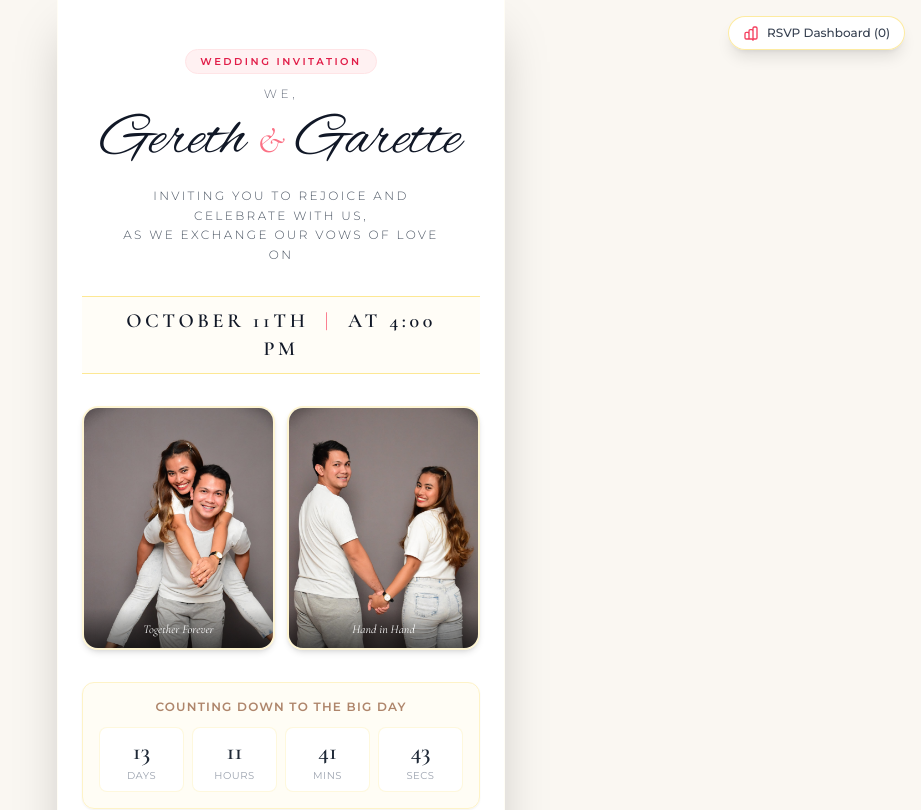
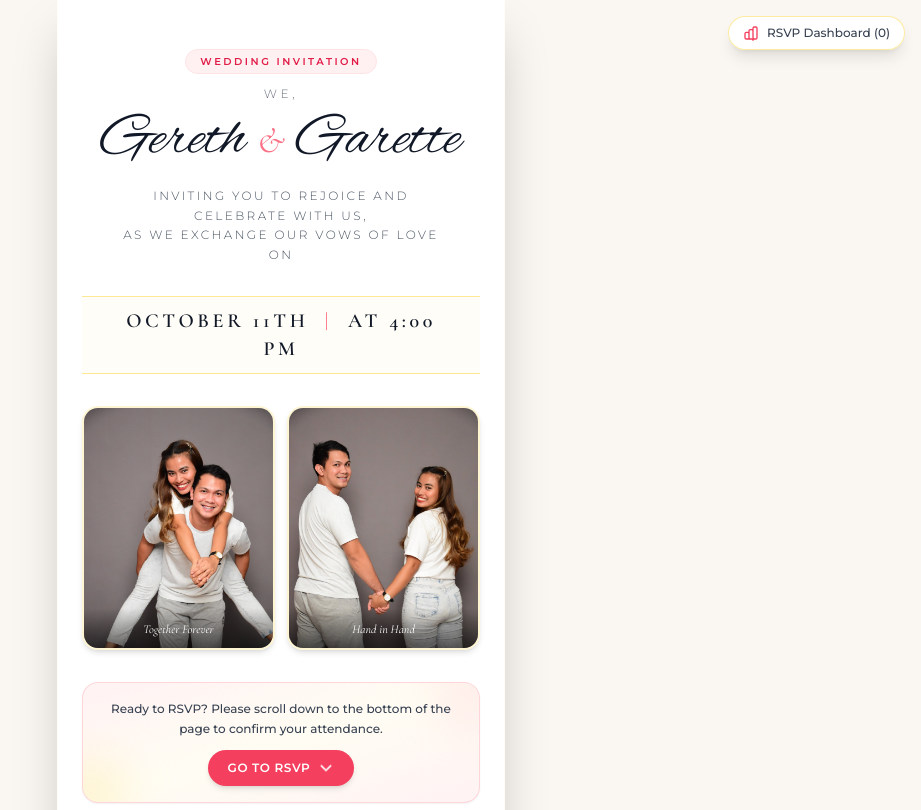
Before and after one commit to monaarontech/wedding-rsvp-app, a React (Vite) app: page / in a window 1280 px wide. Shown: the top 810 px of the page, without its empty margins (359-1280 px from the left). Built offline with nearby package versions, Linux system fonts and the light colour scheme; no server answers.

Commit message:
Add elegant RSVP notification banner with animated down arrow smooth scroll button

```diff
--- a/src/App.jsx
+++ b/src/App.jsx
@@ -1,5 +1,6 @@
 import React, { useState, useEffect } from 'react';
 import Countdown from './components/Countdown';
+import RsvpNoticeBanner from './components/RsvpNoticeBanner';
 import PhotoSlideshow from './components/PhotoSlideshow';
 import LocationGuide from './components/LocationGuide';
 import AttireGuide from './components/AttireGuide';
@@ -86,6 +87,7 @@ export default function App() {
           </div>
         </section>
 
+        <RsvpNoticeBanner />
         <Countdown targetDate="2026-10-11T16:00:00" />
         <PhotoSlideshow />
         <LocationGuide />
--- /dev/null
+++ b/src/components/RsvpNoticeBanner.jsx
@@ -0,0 +1,39 @@
+import React from 'react';
+
+export default function RsvpNoticeBanner() {
+  const scrollToRsvp = () => {
+    const rsvpElement = document.getElementById('rsvp');
+    if (rsvpElement) {
+      rsvpElement.scrollIntoView({ behavior: 'smooth' });
+    }
+  };
+
+  return (
+    <div class="px-6 my-6 text-center">
+      <div class="bg-gradient-to-br from-rose-50/90 via-amber-50/60 to-rose-50/90 border border-rose-200/80 rounded-2xl p-4 shadow-sm relative overflow-hidden">
+        {/* Subtle decorative background glow */}
+        <div class="absolute -top-6 -right-6 w-16 h-16 bg-rose-200/40 rounded-full blur-xl pointer-events-none" />
+        <div class="absolute -bottom-6 -left-6 w-16 h-16 bg-amber-200/40 rounded-full blur-xl pointer-events-none" />
+
+        <p class="text-xs text-gray-700 font-medium leading-relaxed mb-3 relative z-10">
+          Ready to RSVP? Please scroll down to the bottom of the page to confirm your attendance.
+        </p>
+
+        <button
+          onClick={scrollToRsvp}
+          class="relative z-10 inline-flex items-center justify-center gap-2 bg-rose-500 hover:bg-rose-600 text-white text-xs font-semibold uppercase tracking-wider px-5 py-2.5 rounded-full shadow-md transition duration-200 transform active:scale-95 group cursor-pointer"
+        >
+          <span>Go to RSVP</span>
+          <svg
+            class="w-4 h-4 animate-bounce text-white"
+            fill="none"
+            stroke="currentColor"
+            viewBox="0 0 24 24"
+          >
+            <path stroke-linecap="round" stroke-linejoin="round" stroke-width="2.5" d="M19 14l-7 7-7-7" />
+          </svg>
+        </button>
+      </div>
+    </div>
+  );
+}
```
Also changed, not shown: 1 other file (tests, documents, lock files or other folders).
